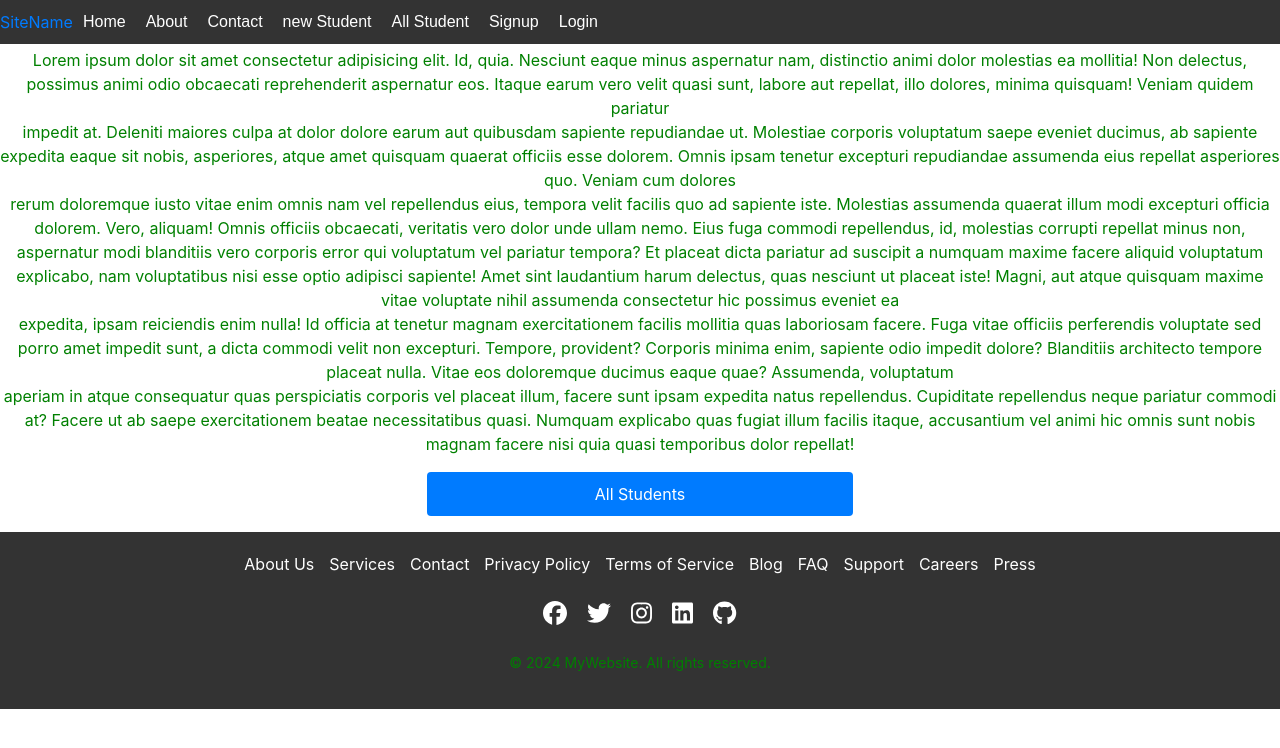
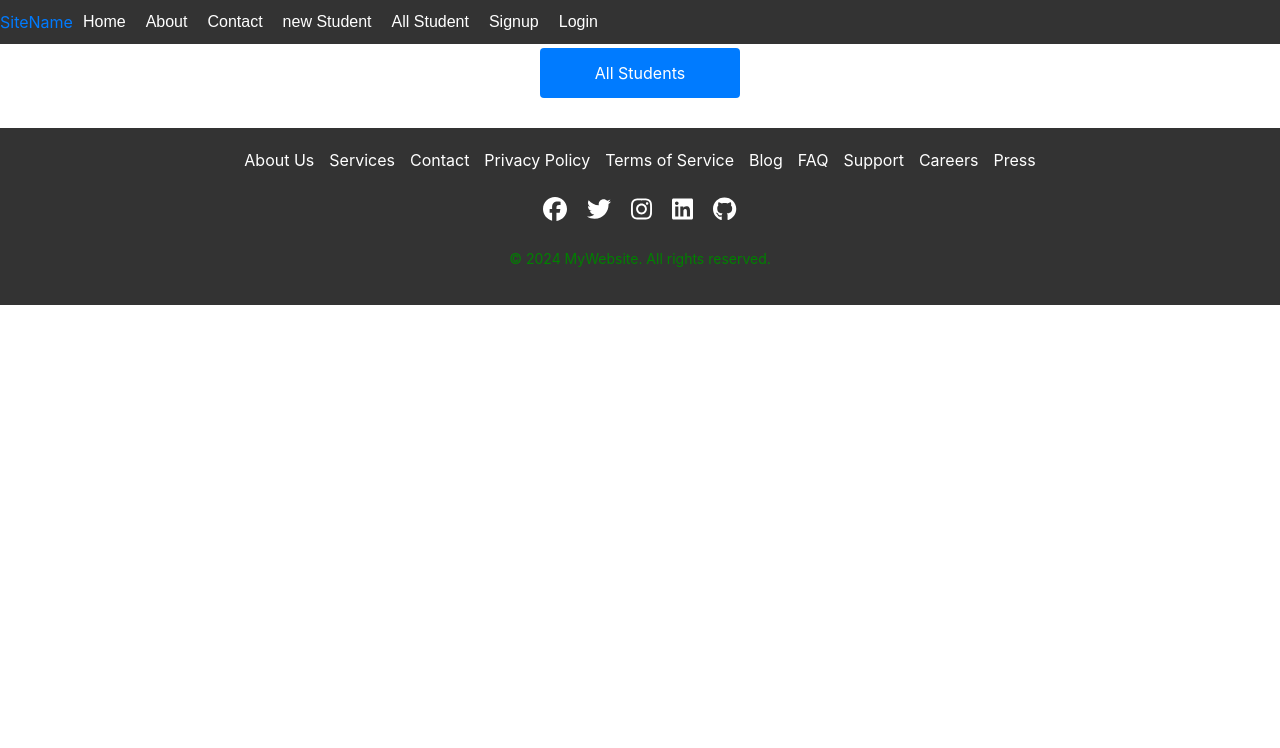
Before and after one commit to Mayappa123/mern-app, a React (Vite) app in the folder frontend/: page /allStudents in a window 1280 px wide. Shown: the top 748 px of the page. Built offline with nearby package versions, Linux system fonts and the light colour scheme.

Commit message:
edited some code

```diff
--- a/frontend/src/App.css
+++ b/frontend/src/App.css
@@ -32,7 +32,7 @@ input[type="text"] {
   margin-right: 10px;
 }
 button {
-  padding: 10px;
+  padding: 8px;
   font-size: 16px;
   cursor: pointer;
   background-color: #4caf50;
--- a/frontend/src/components/editStudent.jsx
+++ b/frontend/src/components/editStudent.jsx
@@ -3,8 +3,7 @@ import axios from "axios";
 import "../styles/editForm.css";
 import Swal from "sweetalert2";
 
-
-const EditStudentForm = ({ student, onClose }) => {
+const EditStudentForm = ({ student, onClose, onUpdate }) => {
   const [name, setName] = useState(student.name || "");
   const [email, setEmail] = useState(student.email || "");
   const [address, setAddress] = useState(student.address || "");
@@ -46,6 +45,7 @@ const EditStudentForm = ({ student, onClose }) => {
         icon: "success",
         title: "Data updated successfully",
       });
+      onUpdate();
       onClose();
     } catch (error) {
       console.error("Error updating student:", error);
--- a/frontend/src/components/getStudents.jsx
+++ b/frontend/src/components/getStudents.jsx
@@ -2,11 +2,12 @@ import React, { useState } from "react";
 import "../styles/get.css";
 import EditStudentForm from "./editStudent";
 import axios from "axios";
+import Swal from "sweetalert2";
 
 const StudentList = () => {
   const [studentData, setStudentData] = useState([]);
   const [error, setError] = useState("");
-  const [selectedStudent, setSelectedStudent] = useState(null);
+  const [selectedStudent, setSelectedStudent] = useState("");
 
   const fetchStudents = async () => {
     try {
@@ -24,8 +25,23 @@ const StudentList = () => {
 
   const handleDelete = async (id) => {
     try {
-      await axios.delete(`http://localhost:8080/api/student/${id}`);
+      await axios.delete(`http://localhost:8080/api/student/delete/${id}`);
       setStudentData(studentData.filter((student) => student._id !== id));
+      const Toast = Swal.mixin({
+        toast: true,
+        position: "top-end",
+        showConfirmButton: false,
+        timer: 3000,
+        timerProgressBar: true,
+        didOpen: (toast) => {
+          toast.onmouseenter = Swal.stopTimer;
+          toast.onmouseleave = Swal.resumeTimer;
+        },
+      });
+      Toast.fire({
+        icon: "success",
+        title: "Data deleted successfully",
+      });
     } catch (error) {
       setError("Error deleting student. Please try again.");
     }
@@ -33,51 +49,12 @@ const StudentList = () => {
 
   return (
     <div>
-      <div>
-        <p>
-          Lorem ipsum dolor sit amet consectetur adipisicing elit. Id, quia.
-          Nesciunt eaque minus aspernatur nam, distinctio animi dolor molestias
-          ea mollitia! Non delectus, possimus animi odio obcaecati reprehenderit
-          aspernatur eos. Itaque earum vero velit quasi sunt, labore aut
-          repellat, illo dolores, minima quisquam! Veniam quidem pariatur <br />
-          impedit at. Deleniti maiores culpa at dolor dolore earum aut quibusdam
-          sapiente repudiandae ut. Molestiae corporis voluptatum saepe eveniet
-          ducimus, ab sapiente expedita eaque sit nobis, asperiores, atque amet
-          quisquam quaerat officiis esse dolorem. Omnis ipsam tenetur excepturi
-          repudiandae assumenda eius repellat asperiores quo. Veniam cum dolores
-          <br />
-          rerum doloremque iusto vitae enim omnis nam vel repellendus eius,
-          tempora velit facilis quo ad sapiente iste. Molestias assumenda
-          quaerat illum modi excepturi officia dolorem. Vero, aliquam! Omnis
-          officiis obcaecati, veritatis vero dolor unde ullam nemo. Eius fuga
-          commodi repellendus, id, molestias corrupti repellat minus non, <br />
-          aspernatur modi blanditiis vero corporis error qui voluptatum vel
-          pariatur tempora? Et placeat dicta pariatur ad suscipit a numquam
-          maxime facere aliquid voluptatum explicabo, nam voluptatibus nisi esse
-          optio adipisci sapiente! Amet sint laudantium harum delectus, quas
-          nesciunt ut placeat iste! Magni, aut atque quisquam maxime vitae
-          voluptate nihil assumenda consectetur hic possimus eveniet ea <br />
-          expedita, ipsam reiciendis enim nulla! Id officia at tenetur magnam
-          exercitationem facilis mollitia quas laboriosam facere. Fuga vitae
-          officiis perferendis voluptate sed porro amet impedit sunt, a dicta
-          commodi velit non excepturi. Tempore, provident? Corporis minima enim,
-          sapiente odio impedit dolore? Blanditiis architecto tempore placeat
-          nulla. Vitae eos doloremque ducimus eaque quae? Assumenda, voluptatum
-          <br />
-          aperiam in atque consequatur quas perspiciatis corporis vel placeat
-          illum, facere sunt ipsam expedita natus repellendus. Cupiditate
-          repellendus neque pariatur commodi at? Facere ut ab saepe
-          exercitationem beatae necessitatibus quasi. Numquam explicabo quas
-          fugiat illum facilis itaque, accusantium vel animi hic omnis sunt
-          nobis magnam facere nisi quia quasi temporibus dolor repellat! <br />
-        </p>
+      <div className="allBtn">
+        <button onClick={fetchStudents} className="btn btn-primary">
+          All Students
+        </button>
       </div>
-      <button
-        onClick={fetchStudents}
-        className="btn btn-primary col-4 offset-4 mb-3"
-      >
-        All Students
-      </button>
+
       {error && <p className="text-danger">{error}</p>}
       {studentData.length > 0 && (
         <table className="table">
@@ -97,7 +74,7 @@ const StudentList = () => {
                 <td>{student.email}</td>
                 <td>{student.address}</td>
                 <td>{student.mobile}</td>
-                <td>
+                <td className="bttn">
                   <button onClick={() => handleEdit(student)} className="edit">
                     Edit
                   </button>
@@ -117,6 +94,7 @@ const StudentList = () => {
         <EditStudentForm
           student={selectedStudent}
           onClose={() => setSelectedStudent(null)}
+          onUpdate={fetchStudents}
         />
       )}
     </div>
--- a/frontend/src/index.css
+++ b/frontend/src/index.css
@@ -1,4 +1,4 @@
-:root {
+/* :root {
   font-family: Inter, system-ui, Avenir, Helvetica, Arial, sans-serif;
   line-height: 1.5;
   font-weight: 400;
@@ -66,4 +66,4 @@ button:focus-visible {
   button {
     background-color: #f9f9f9;
   }
-}
+} */
--- a/frontend/src/styles/get.css
+++ b/frontend/src/styles/get.css
@@ -16,6 +16,37 @@ margin: 5px;
   padding-top: 0px;
 }
 
+.bttn {
+  display: flex;
+  justify-content: space-around;
+}
+
 button {
   font-size: 15px;
 }
+
+table {
+  margin: 0 20px;
+}
+
+table,
+th,
+tbody,
+thead,
+td,
+tr {
+  text-align: center;
+}
+
+.allBtn {
+  display: flex;
+  justify-content: center;
+  align-items: center;
+  margin-bottom: 30px;
+}
+
+.allBtn button {
+  padding: 0px 15px;
+  height: 50px;
+  width: 200px;
+}
```
Also changed, not shown: 2 other files (tests, documents, lock files or other folders). Lines whose indentation alone changed are shown as unchanged.
